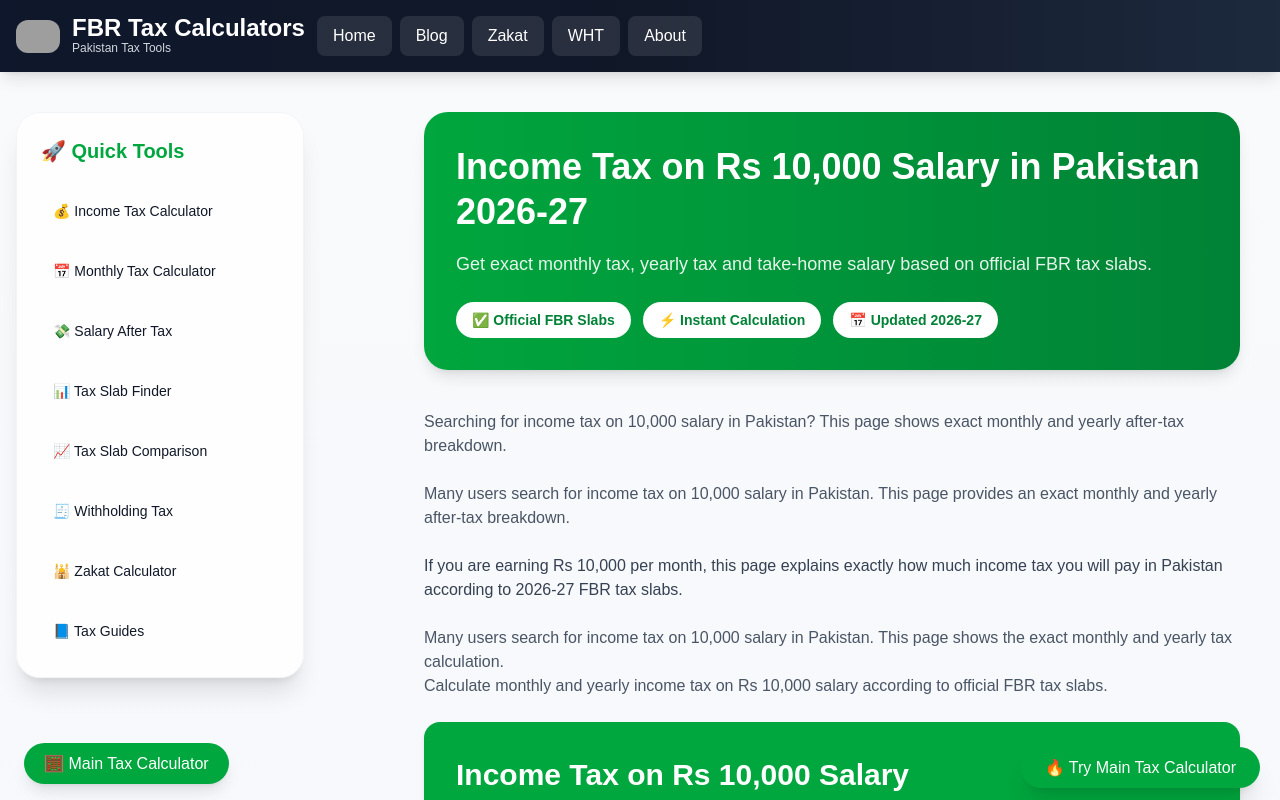
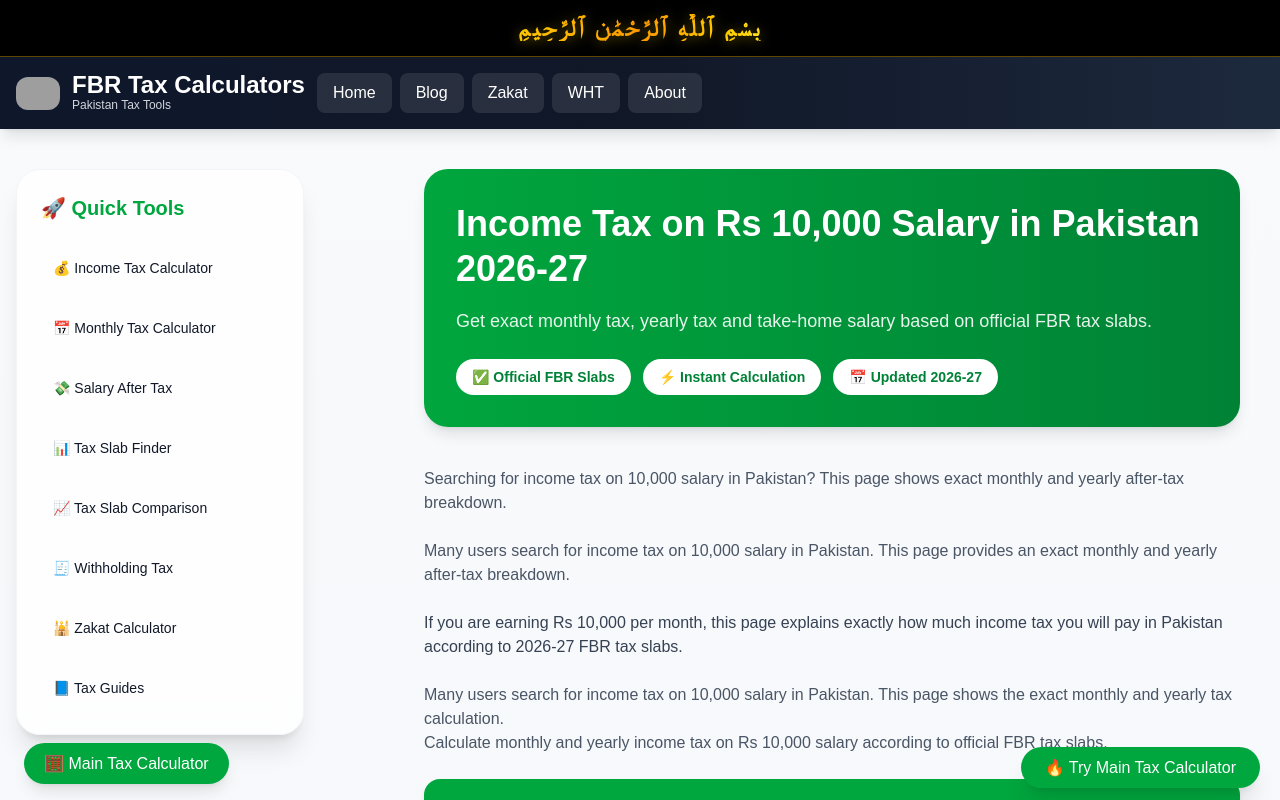
Before and after one commit to muhammadobaid1986/fbrtaxcalculators, a Next.js app: page /salary/10000 in a window 1280 px wide. Shown: the top 800 px of the page. Built offline with nearby package versions, Linux system fonts and the light colour scheme; grey boxes are pictures that could not be loaded.

Commit message:
Upgraded Bismillah to royal black with golden gradient text

```diff
--- a/app/layout.tsx
+++ b/app/layout.tsx
@@ -70,7 +70,20 @@ export default function RootLayout({
     </head>
       <body className="bg-gray-50 text-gray-900">
 
+
+
         {/* NAVBAR */}
+       {/* Royal Black Bismillah Bar */}
+<div className="w-full bg-black py-3 shadow-lg border-b border-yellow-500/40">
+  <div className="text-center">
+    <span className="text-xl md:text-2xl font-extrabold tracking-widest bg-gradient-to-r from-yellow-400 via-amber-500 to-yellow-300 bg-clip-text text-transparent drop-shadow-[0_2px_6px_rgba(255,215,0,0.4)]">
+      بِسْمِ ٱللَّٰهِ ٱلرَّحْمَٰنِ ٱلرَّحِيمِ
+    </span>
+  </div>
+</div>
+
+
+
         <nav className="bg-gradient-to-r from-slate-900 via-gray-900 to-slate-800 shadow-lg sticky top-0 z-50">
   <div className="max-w-7xl mx-auto px-4 py-4 flex flex-col md:flex-row items-center gap-3">
 
```
